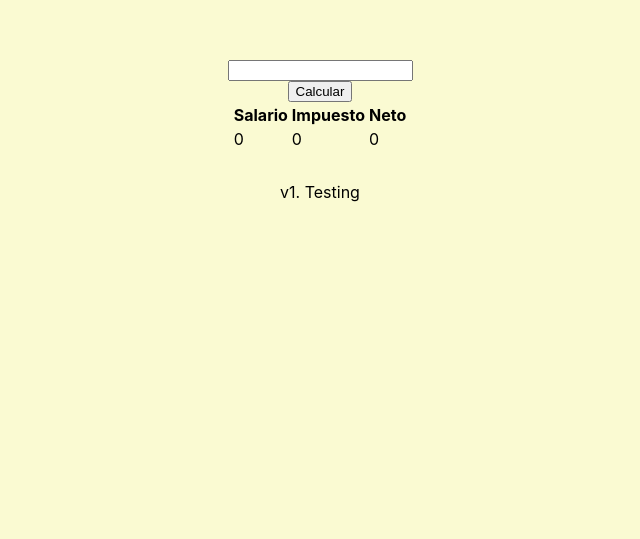
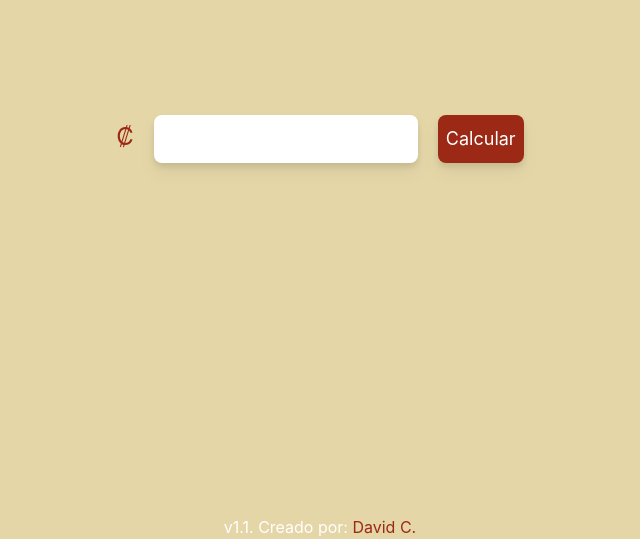
Before and after one commit to DavidCastilloR/renta-calculator, a Next.js app: page / in a window 1280 px wide. Shown: the part 261-800 px from the top of the page, without its empty margins (320-960 px from the left). Built offline with nearby package versions, Linux system fonts and the light colour scheme.

Commit message:
version two, some clean up and refactoring

```diff
--- /dev/null
+++ b/hooks/index.js
@@ -0,0 +1,45 @@
+import { useCallback } from "react";
+
+
+export const useCalculateRenta = ({ terms }) => {
+
+    const calculate = useCallback(({ salary }) => {
+        let applyingTerms = []
+        if (salary < terms[0].inf) {
+            return {
+                taxes: 0,
+                grossSalary: salary,
+            }
+        }
+        for (const term of terms) {
+
+            if (salary < term.sup && salary >= term.inf) {
+                applyingTerms.push({ ...term, amount: (salary - term.inf) * term.percentage });
+                continue;
+
+            }
+            if (salary < term.inf) {
+                applyingTerms.push({ ...term, amount: 0 });
+                continue;
+            }
+
+            applyingTerms.push({ ...term, amount: (term.sup - term.inf) * term.percentage });
+
+        }
+
+        const taxes = applyingTerms.reduce((z, n) => z + n.amount, 0);
+
+        return {
+            netSalary: salary - taxes,
+            taxes,
+            grossSalary: salary,
+            applyingTerms
+        }
+
+
+
+    }, [terms])
+
+    return calculate;
+
+}
--- a/package.json
+++ b/package.json
@@ -8,9 +8,12 @@
     "lint": "next lint"
   },
   "dependencies": {
+    "autoprefixer": "^10.4.2",
     "next": "12.0.8",
+    "postcss": "^8.4.5",
     "react": "17.0.2",
-    "react-dom": "17.0.2"
+    "react-dom": "17.0.2",
+    "tailwindcss": "^3.0.15"
   },
   "devDependencies": {
     "eslint": "8.7.0",
--- a/pages/index.js
+++ b/pages/index.js
@@ -1,11 +1,9 @@
 import { useState } from 'react';
-import styles from '../styles/Home.module.css';
+import { useCalculateRenta } from '../hooks';
+import { toColon } from '../utils';
 
 
 const HomeContent = () => {
-
-  const [salary, setSalary] = useState(0);
-  const [categories, setCategories] = useState([]);
 
   const terms = [
     { inf: 863_000, sup: 1_267_000, percentage: 0.1, category: '10%' },
@@ -14,53 +12,59 @@ const HomeContent = () => {
     { inf: 4_445_000, sup: Infinity, percentage: 0.25, category: '25%' }
   ];
 
+  const calculate = useCalculateRenta({ terms });
+
+  const [inputSalary, setInputSalary] = useState(null);
+
+  const [result, setResult] = useState(null);
+
+
   const onChange = (event) => {
-    setSalary(event.target.value);
+    setInputSalary(event.target.value);
   }
 
+  const handleSubmit = (e) => {
+    e.preventDefault();
+    setResult(calculate({ salary: inputSalary }));
+  }
 
-  const calculate = () => {
-    let arrCats = []
-    for (const term of terms) {
-      if (salary < term.sup && salary >= term.inf) {
-        arrCats.push({ ...term, amount: (salary - term.inf) * term.percentage });
-        setCategories(arrCats)
-        return;
-      }
-      arrCats.push({ ...term, amount: (term.sup - term.inf) * term.percentage });
-    }
-  }
+  return (
+    <form onSubmit={handleSubmit}>
+      <div className="h-screen p-80 flex flex-col justify-center items-center bg-background text-white">
+
+        <div className="space-x-5">
+          <label className="text-primary text-2xl">₡</label><input type="number" className="w-50 h-12 text-black p-2 rounded-lg drop-shadow-lg" pattern="^\$\d{1,3}(,\d{3})*(\.\d+)?$" onChange={onChange} />
+          <button className="h-12 rounded-lg px-2 text-lg drop-shadow-lg bg-primary" onClick={handleSubmit} type='submit'>Calcular</button>
+        </div>
+
+
+        {Boolean(result?.taxes) &&
+          <table className="my-10 rounded-lg bg-primary">
+            <thead className="m-10">
+              <tr >
+                <th className="p-4 text-center font-bold underline">Salario</th>
+                {result?.applyingTerms.map(c => (<th key={c.category} className="p-4 text-center font-bold underline">{c.category}</th>))}
+                <th className="p-4 text-center font-bold underline">Impuesto</th>
+                <th className="p-4 text-center font-bold underline">Neto</th>
+              </tr>
+            </thead>
+            <tbody className="m-10">
+              <tr >
+                <td className="p-4 text-center">{toColon(result?.grossSalary)}</td>
+                {result?.applyingTerms?.map((c, i) => (<td key={c.amount + i} className="p-4 text-center">{c.amount ? toColon(c.amount) : 'N/A'}</td>))}
+                <td className="p-4 text-center"> {toColon(result?.taxes)}</td>
+                <td className="p-4 text-center"> {toColon(result?.netSalary)}</td>
+              </tr>
+            </tbody>
+          </table>
+        }
+        {result && Boolean(!result.taxes) && <p className="text-2xl text-primary my-10">No aplica</p>}
 
 
 
-
-
-
-
-  return (
-    <div className={styles.container}>
-
-      <input type="number" onChange={onChange} />
-      <button onClick={calculate}>Calcular</button>
-
-      <table>
-        <tr>
-          <th>Salario</th>
-          {categories.map(c => (<th key={c.category}>{c.category}</th>))}
-          <th>Impuesto</th>
-          <th>Neto</th>
-        </tr>
-
-        <tr>
-          <td>{salary}</td>
-          {categories.map((c, i) => (<td key={c.amount} style={{ paddingLeft: 12 }}>{c.amount}</td>))}
-          <td> {categories.reduce((z, n) => z + n.amount, 0)}</td>
-          <td> {salary - categories.reduce((z, n) => z + n.amount, 0)}</td>
-        </tr>
-      </table>
-
-      <p style={{ marginTop: 30 }}>v1. Testing</p>
-    </div>
+        <p className="absolute bottom-0">v1.1. Creado por:  <a className="text-primary" href="mailto:me@david-castillo.com">David C.</a></p>
+      </div>
+    </form>
   )
 };
 
--- /dev/null
+++ b/postcss.config.js
@@ -0,0 +1,6 @@
+module.exports = {
+  plugins: {
+    tailwindcss: {},
+    autoprefixer: {},
+  },
+}
--- a/styles/Home.module.css
+++ /dev/null
@@ -1,10 +0,0 @@
-.container {
-  min-height: 100vh;
-  padding: 4rem 0;
-  flex: 1;
-  display: flex;
-  flex-direction: column;
-  justify-content: center;
-  align-items: center;
-  background-color:lightgoldenrodyellow;
-}
--- a/styles/globals.css
+++ b/styles/globals.css
@@ -14,3 +14,7 @@ a {
 * {
   box-sizing: border-box;
 }
+
+@tailwind base;
+@tailwind components;
+@tailwind utilities;
--- /dev/null
+++ b/tailwind.config.js
@@ -0,0 +1,14 @@
+module.exports = {
+  content: [
+    "./pages/**/*.{js,ts,jsx,tsx}",
+  ],
+  theme: {
+    extend: {
+      colors: {
+        background: "#e4d6a7",
+        primary: "#9B2915"
+      },
+    },
+  },
+  plugins: [],
+}
--- /dev/null
+++ b/utils/index.js
@@ -0,0 +1,3 @@
+
+
+export const toColon = (amount) => Intl.NumberFormat('es-CR', { style: 'currency', currency: 'CRC' }).format(amount);
```
Also changed, not shown: 1 other file (tests, documents, lock files or other folders).
